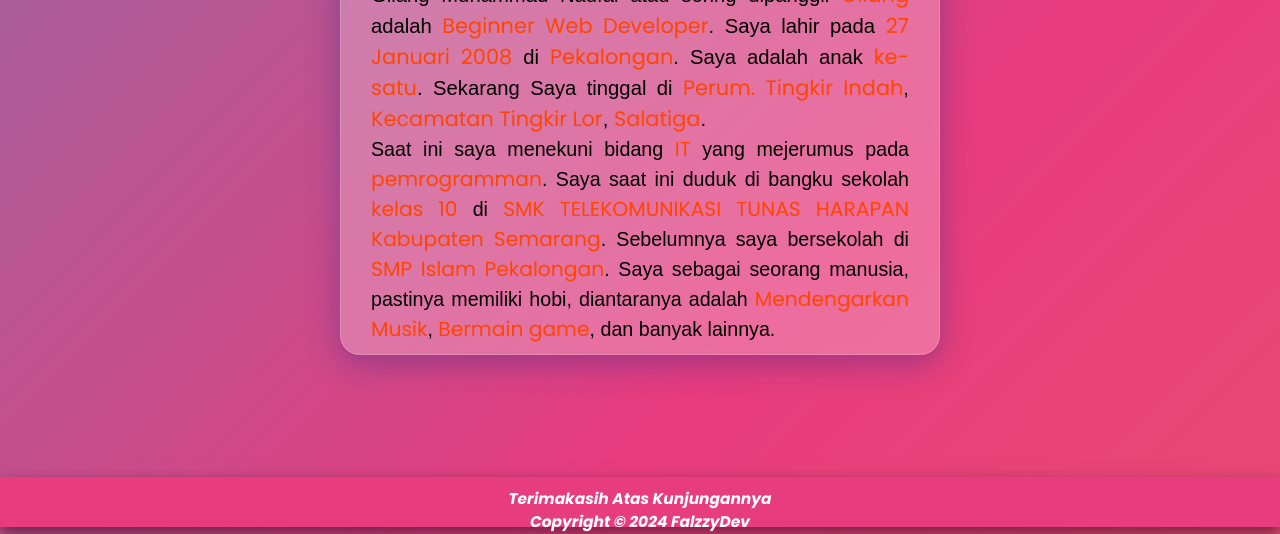
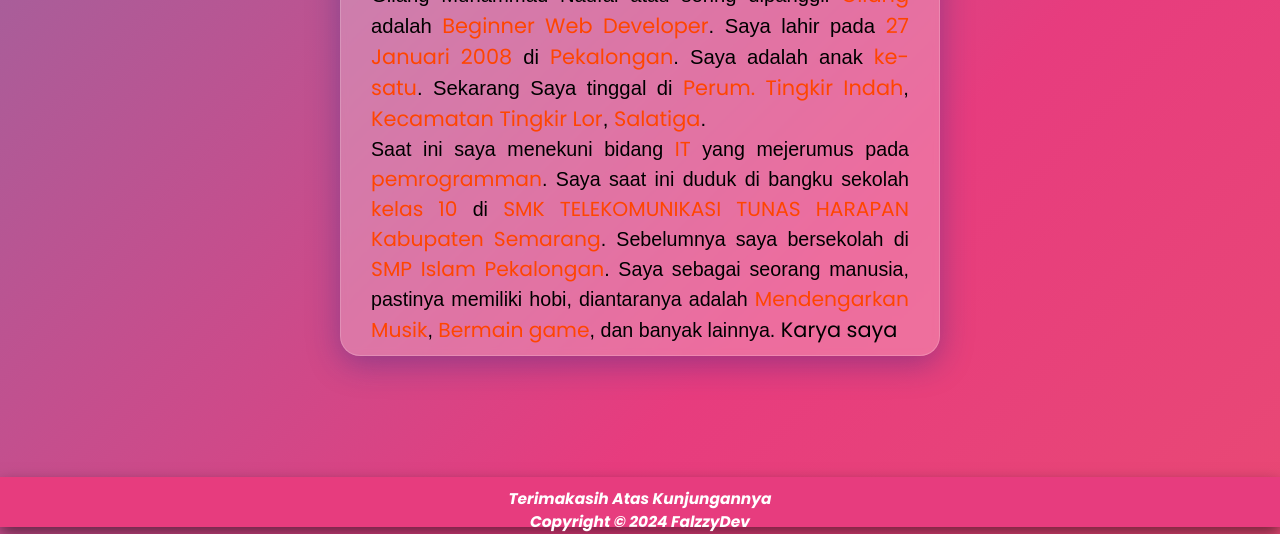
Before and after one commit to falzzy51/biodataa, a plain HTML site: page about.html in a window 1280 px wide. Shown: the part 273-807 px from the top of the page. Drawn offline with Linux system fonts and the light colour scheme.

Commit message:
Update about.html

```diff
--- a/about.html
+++ b/about.html
@@ -39,7 +39,7 @@
                         </div>
                     </div>
                     <div>
-                        <p style="font-family: Arial, Helvetica, sans-serif;">Saat ini saya menekuni bidang <span>IT</span> yang mejerumus pada <span>pemrogramman</span>. Saya saat ini duduk di bangku sekolah <span>kelas 10</span> di <span>SMK TELEKOMUNIKASI TUNAS HARAPAN Kabupaten Semarang</span>. Sebelumnya saya bersekolah di <span>SMP Islam Pekalongan</span>. Saya sebagai seorang manusia, pastinya memiliki hobi, diantaranya adalah <span>Mendengarkan Musik</span>, <span>Bermain game</span>, dan banyak lainnya.</p>
+                        <p style="font-family: Arial, Helvetica, sans-serif;">Saat ini saya menekuni bidang <span>IT</span> yang mejerumus pada <span>pemrogramman</span>. Saya saat ini duduk di bangku sekolah <span>kelas 10</span> di <span>SMK TELEKOMUNIKASI TUNAS HARAPAN Kabupaten Semarang</span>. Sebelumnya saya bersekolah di <span>SMP Islam Pekalongan</span>. Saya sebagai seorang manusia, pastinya memiliki hobi, diantaranya adalah <span>Mendengarkan Musik</span>, <span>Bermain game</span>, dan banyak lainnya. <href="karya.html"><a>Karya saya</a></href></p>
                     </div>
                 </div>
             </article>
```
